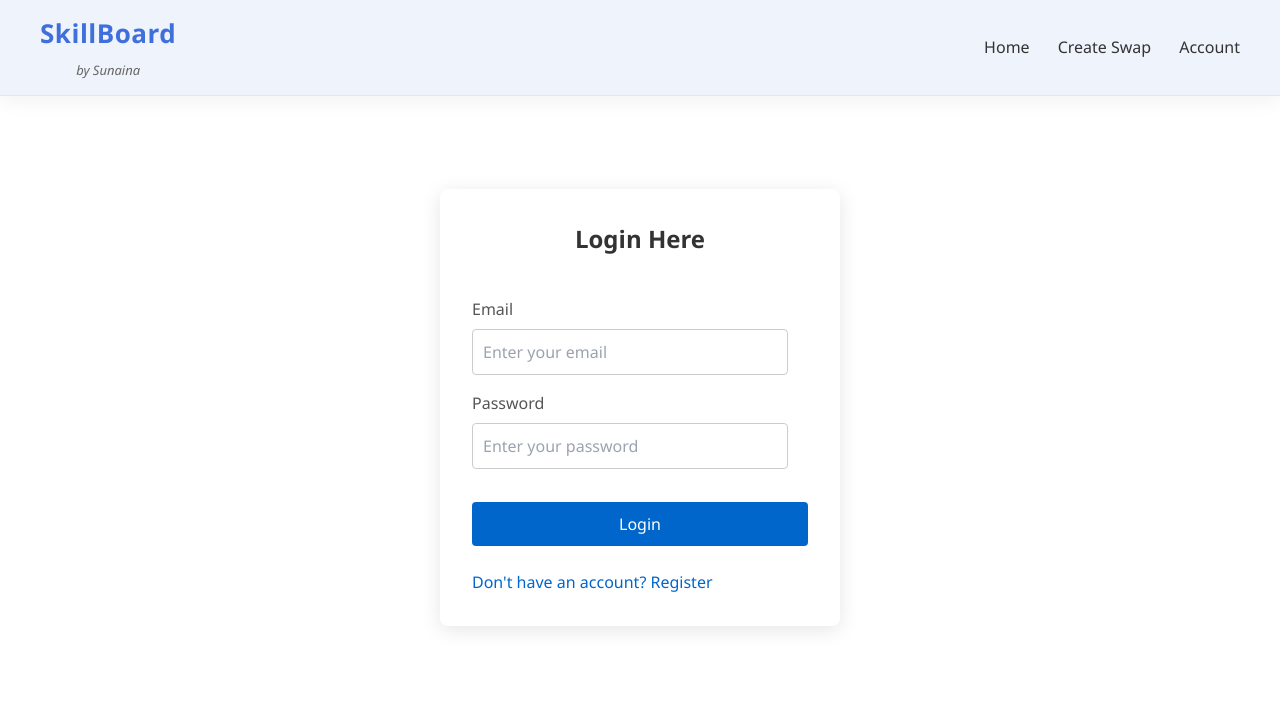
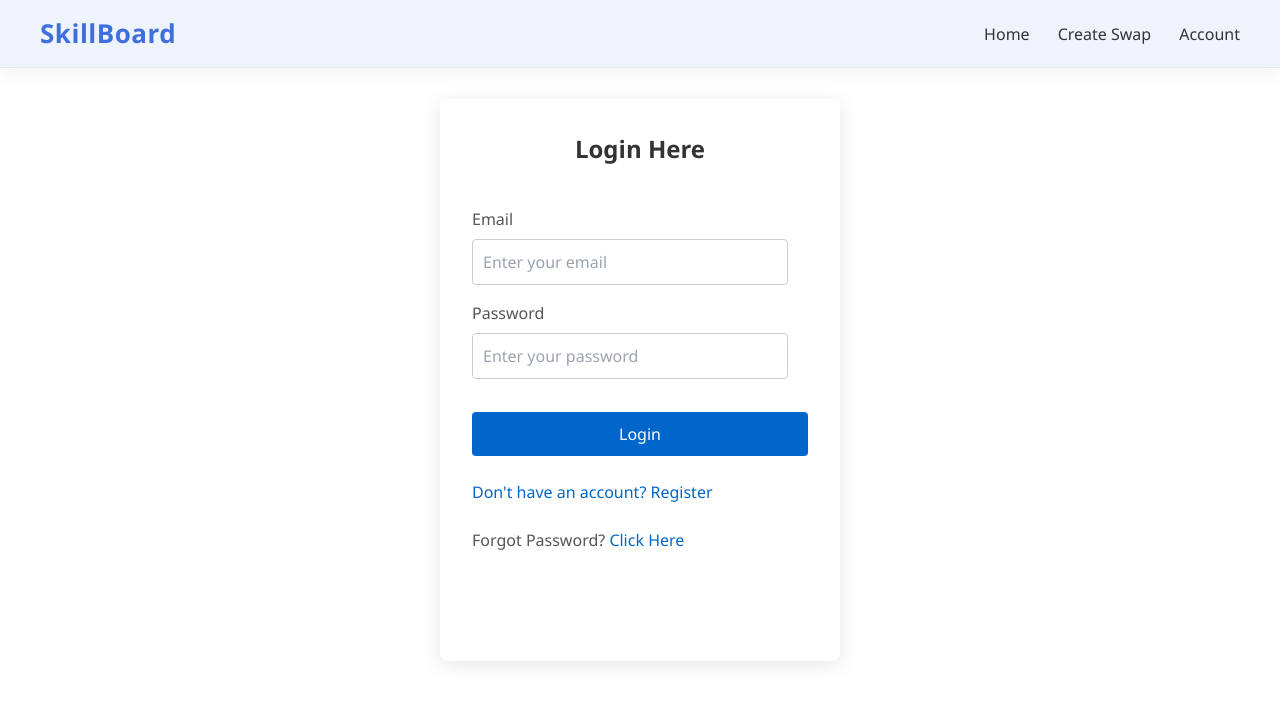
Before and after one commit to sunainagothwal/skill-board, a React (Vite) app in the folder frontend/: page /login in a window 1280 px wide. Shown: the top 704 px of the page. Built offline with nearby package versions, Linux system fonts and the light colour scheme.

Commit message:
Adding forgot button

```diff
--- a/frontend/src/components/auth/Login.jsx
+++ b/frontend/src/components/auth/Login.jsx
@@ -13,7 +13,6 @@ const Login = ({ setShowLogin }) => {
 
   // where user came from, fallback home
   const from = location.state?.from?.pathname || "/";
-
 
   const handleLoginSubmit = async (e) => {
     e.preventDefault();
@@ -80,6 +79,17 @@ const Login = ({ setShowLogin }) => {
           Don&apos;t have an account? Register
         </span>
       </div>
+      <div className="login_links">
+        <span style={{ color: "#555" }}>
+          Forgot Password?{" "}
+          <span
+            style={{ cursor: "pointer", color: "#0066cc" }}
+            onClick={() => alert("Forgot Password")}
+          >
+            Click Here
+          </span>
+        </span>
+      </div>
     </div>
   );
 };
--- a/frontend/src/components/layout/NavBar.jsx
+++ b/frontend/src/components/layout/NavBar.jsx
@@ -33,7 +33,6 @@ function NavBar() {
     <nav className="navbar">
       <div className="logo-section">
         <span className="logo">SkillBoard</span>
-        <span className="tagline">by Sunaina</span>
       </div>
 
       <div
--- a/frontend/src/index.css
+++ b/frontend/src/index.css
@@ -491,7 +491,7 @@ button.btn {
   box-shadow: 0 4px 20px rgba(0, 0, 0, 0.1);
   width: 100%;
   max-width: 400px;
-  height: 70%;
+  height: 90%;
 }
 
 .login_title {
```
Also changed, not shown: frontend/src/components/auth/Signup.jsx (+10 -7 lines).
